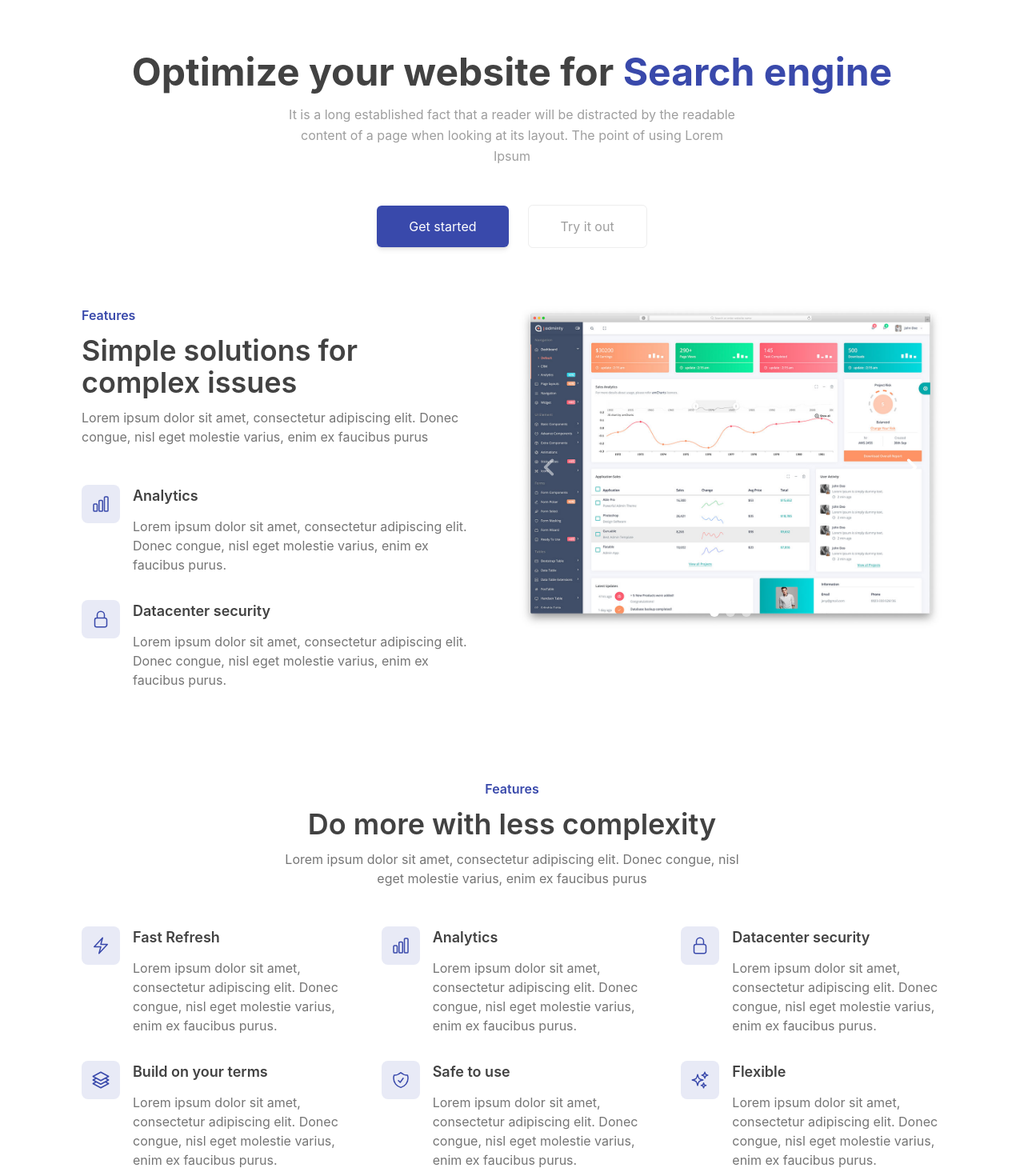
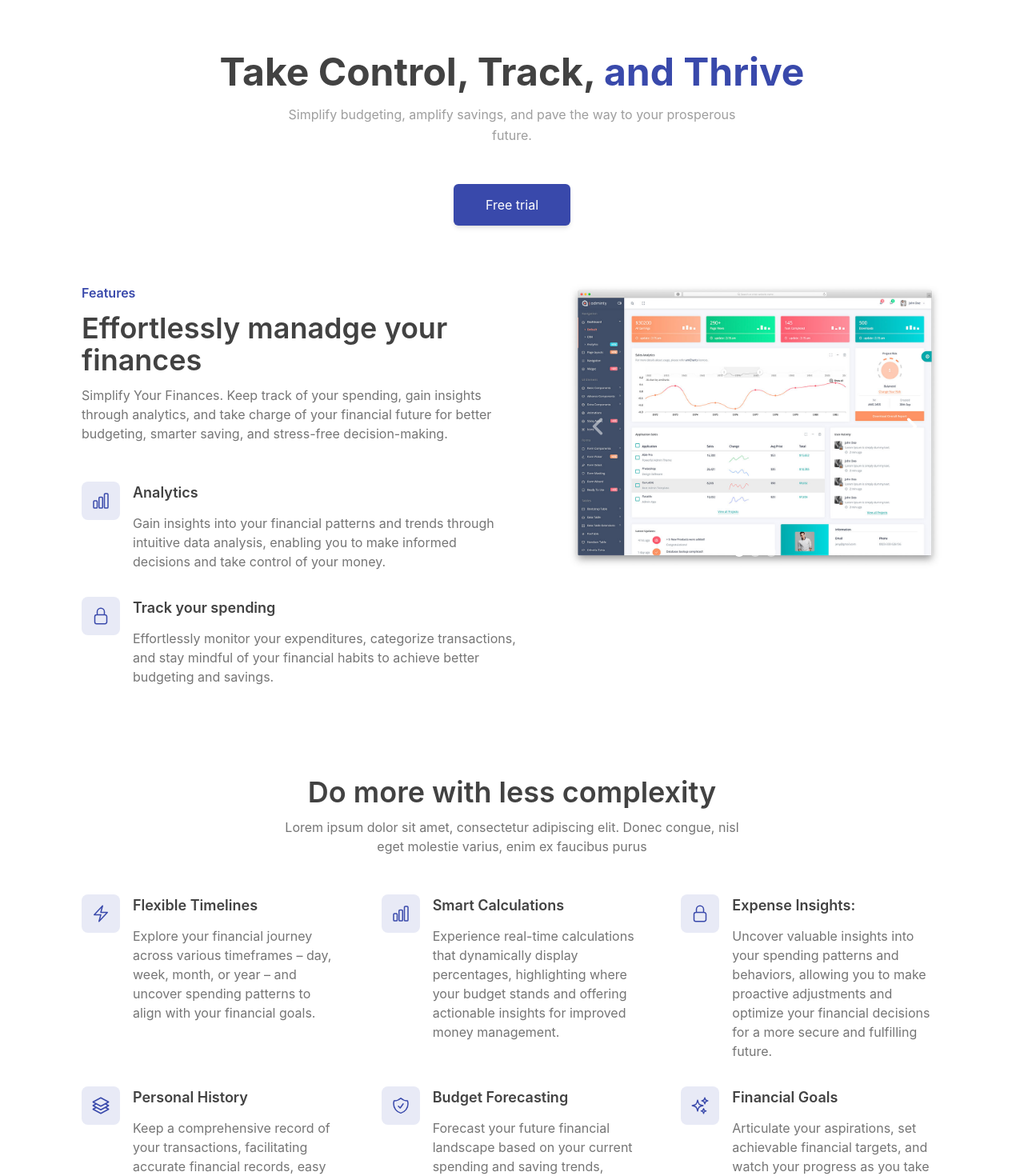
Before and after one commit to maxencemazeau/financewebsite, a React (Create React App) app: page / in a window 1280 px wide. Shown: the part 160-1630 px from the top of the page at 80% size. Built offline with nearby package versions, Linux system fonts and the light colour scheme.

Commit message:
Remplissage hero et header

```diff
--- a/src/page/Home/Features.tsx
+++ b/src/page/Home/Features.tsx
@@ -6,48 +6,48 @@ export default function Features() {
                 <svg xmlns="http://www.w3.org/2000/svg" fill="none" viewBox="0 0 24 24" strokeWidth={1.5} stroke="currentColor" className="w-6 h-6">
                     <path strokeLinecap="round" strokeLinejoin="round" d="M3.75 13.5l10.5-11.25L12 10.5h8.25L9.75 21.75 12 13.5H3.75z" />
                 </svg>,
-            title: "Fast Refresh",
-            desc: "Lorem ipsum dolor sit amet, consectetur adipiscing elit. Donec congue, nisl eget molestie varius, enim ex faucibus purus."
+            title: "Flexible Timelines",
+            desc: "Explore your financial journey across various timeframes – day, week, month, or year – and uncover spending patterns to align with your financial goals."
         },
         {
             icon:
                 <svg xmlns="http://www.w3.org/2000/svg" fill="none" viewBox="0 0 24 24" strokeWidth={1.5} stroke="currentColor" className="w-6 h-6">
                     <path strokeLinecap="round" strokeLinejoin="round" d="M3 13.125C3 12.504 3.504 12 4.125 12h2.25c.621 0 1.125.504 1.125 1.125v6.75C7.5 20.496 6.996 21 6.375 21h-2.25A1.125 1.125 0 013 19.875v-6.75zM9.75 8.625c0-.621.504-1.125 1.125-1.125h2.25c.621 0 1.125.504 1.125 1.125v11.25c0 .621-.504 1.125-1.125 1.125h-2.25a1.125 1.125 0 01-1.125-1.125V8.625zM16.5 4.125c0-.621.504-1.125 1.125-1.125h2.25C20.496 3 21 3.504 21 4.125v15.75c0 .621-.504 1.125-1.125 1.125h-2.25a1.125 1.125 0 01-1.125-1.125V4.125z" />
                 </svg>,
-            title: "Analytics",
-            desc: "Lorem ipsum dolor sit amet, consectetur adipiscing elit. Donec congue, nisl eget molestie varius, enim ex faucibus purus."
+            title: "Smart Calculations",
+            desc: "Experience real-time calculations that dynamically display percentages, highlighting where your budget stands and offering actionable insights for improved money management."
         },
         {
             icon:
                 <svg xmlns="http://www.w3.org/2000/svg" fill="none" viewBox="0 0 24 24" strokeWidth={1.5} stroke="currentColor" className="w-6 h-6">
                     <path strokeLinecap="round" strokeLinejoin="round" d="M16.5 10.5V6.75a4.5 4.5 0 10-9 0v3.75m-.75 11.25h10.5a2.25 2.25 0 002.25-2.25v-6.75a2.25 2.25 0 00-2.25-2.25H6.75a2.25 2.25 0 00-2.25 2.25v6.75a2.25 2.25 0 002.25 2.25z" />
                 </svg>,
-            title: "Datacenter security",
-            desc: "Lorem ipsum dolor sit amet, consectetur adipiscing elit. Donec congue, nisl eget molestie varius, enim ex faucibus purus."
+            title: "Expense Insights: ",
+            desc: "Uncover valuable insights into your spending patterns and behaviors, allowing you to make proactive adjustments and optimize your financial decisions for a more secure and fulfilling future."
         },
         {
             icon:
                 <svg xmlns="http://www.w3.org/2000/svg" fill="none" viewBox="0 0 24 24" strokeWidth={1.5} stroke="currentColor" className="w-6 h-6">
                     <path strokeLinecap="round" strokeLinejoin="round" d="M6.429 9.75L2.25 12l4.179 2.25m0-4.5l5.571 3 5.571-3m-11.142 0L2.25 7.5 12 2.25l9.75 5.25-4.179 2.25m0 0L21.75 12l-4.179 2.25m0 0l4.179 2.25L12 21.75 2.25 16.5l4.179-2.25m11.142 0l-5.571 3-5.571-3" />
                 </svg>,
-            title: "Build on your terms",
-            desc: "Lorem ipsum dolor sit amet, consectetur adipiscing elit. Donec congue, nisl eget molestie varius, enim ex faucibus purus."
+            title: "Personal History",
+            desc: "Keep a comprehensive record of your transactions, facilitating accurate financial records, easy expense tracking, and a clear overview of your monetary history."
         },
         {
             icon:
                 <svg xmlns="http://www.w3.org/2000/svg" fill="none" viewBox="0 0 24 24" strokeWidth={1.5} stroke="currentColor" className="w-6 h-6">
                     <path strokeLinecap="round" strokeLinejoin="round" d="M9 12.75L11.25 15 15 9.75m-3-7.036A11.959 11.959 0 013.598 6 11.99 11.99 0 003 9.749c0 5.592 3.824 10.29 9 11.623 5.176-1.332 9-6.03 9-11.622 0-1.31-.21-2.571-.598-3.751h-.152c-3.196 0-6.1-1.248-8.25-3.285z" />
                 </svg>,
-            title: "Safe to use",
-            desc: "Lorem ipsum dolor sit amet, consectetur adipiscing elit. Donec congue, nisl eget molestie varius, enim ex faucibus purus."
+            title: "Budget Forecasting",
+            desc: "Forecast your future financial landscape based on your current spending and saving trends, allowing you to proactively plan for upcoming expenses and ensure a stable financial path."
         },
         {
             icon:
                 <svg xmlns="http://www.w3.org/2000/svg" fill="none" viewBox="0 0 24 24" strokeWidth={1.5} stroke="currentColor" className="w-6 h-6">
                     <path strokeLinecap="round" strokeLinejoin="round" d="M9.813 15.904L9 18.75l-.813-2.846a4.5 4.5 0 00-3.09-3.09L2.25 12l2.846-.813a4.5 4.5 0 003.09-3.09L9 5.25l.813 2.846a4.5 4.5 0 003.09 3.09L15.75 12l-2.846.813a4.5 4.5 0 00-3.09 3.09zM18.259 8.715L18 9.75l-.259-1.035a3.375 3.375 0 00-2.455-2.456L14.25 6l1.036-.259a3.375 3.375 0 002.455-2.456L18 2.25l.259 1.035a3.375 3.375 0 002.456 2.456L21.75 6l-1.035.259a3.375 3.375 0 00-2.456 2.456zM16.894 20.567L16.5 21.75l-.394-1.183a2.25 2.25 0 00-1.423-1.423L13.5 18.75l1.183-.394a2.25 2.25 0 001.423-1.423l.394-1.183.394 1.183a2.25 2.25 0 001.423 1.423l1.183.394-1.183.394a2.25 2.25 0 00-1.423 1.423z" />
                 </svg>,
-            title: "Flexible",
-            desc: "Lorem ipsum dolor sit amet, consectetur adipiscing elit. Donec congue, nisl eget molestie varius, enim ex faucibus purus."
+            title: "Financial Goals",
+            desc: "Articulate your aspirations, set achievable financial targets, and watch your progress as you take steps towards achieving your desired financial milestones."
         },
     ]
 
@@ -55,9 +55,6 @@ export default function Features() {
         <section className="py-14">
             <div className="max-w-screen-xl mx-auto px-4 text-gray-600 md:px-8">
                 <div className="max-w-xl mx-auto space-y-3 sm:text-center">
-                    <h3 className="text-indigo-600 font-semibold">
-                        Features
-                    </h3>
                     <p className="text-gray-800 text-3xl font-semibold sm:text-4xl">
                         Do more with less complexity
                     </p>
--- a/src/page/Home/Hero.tsx
+++ b/src/page/Home/Hero.tsx
@@ -7,19 +7,16 @@ export default function Hero() {
         <section className="mt-24 mx-auto max-w-screen-xl pb-4 px-4 sm:px-8">
                 <div className="text-center space-y-4">
                     <h1 className="text-gray-800 font-bold text-4xl md:text-5xl">
-                        Optimize your website for
-                         <span className="text-indigo-600"> Search engine</span>
+                    Take Control, Track,
+                         <span className="text-indigo-600"> and Thrive</span>
                     </h1>
                     <p className="text-gray-500 max-w-xl mx-auto leading-relaxed">
-                        It is a long established fact that a reader will be distracted by the readable content of a page when looking at its layout. The point of using Lorem Ipsum
+                    Simplify budgeting, amplify savings, and pave the way to your prosperous future.
                     </p>
                 </div>
                 <div className="mt-12 justify-center items-center space-y-3 sm:space-x-6 sm:space-y-0 sm:flex">
                     <a href="javascript:void(0)" className="px-10 py-3.5 w-full bg-indigo-600 text-white text-center rounded-md shadow-md block sm:w-auto">
-                        Get started
-                    </a>
-                    <a href="javascript:void(0)" className="px-10 py-3.5 w-full text-gray-500 text-center border rounded-md duration-300 hover:text-indigo-600 hover:shadow block sm:w-auto">
-                        Try it out
+                        Free trial
                     </a>
                 </div>
             </section>
--- a/src/page/Home/NavBar.tsx
+++ b/src/page/Home/NavBar.tsx
@@ -7,8 +7,8 @@ export default function NavBar() {
     // Replace javascript:void(0) paths with your paths
     const navigation = [
         { title: "Features", path: "" },
-        { title: "Integrations", path: "" },
-        { title: "Customers", path: "" },
+        { title: "Services", path: "" },
+        { title: "Testimony", path: "" },
         { title: "Pricing", path: "" }
     ]
 
--- a/src/page/Home/VisualFeature.tsx
+++ b/src/page/Home/VisualFeature.tsx
@@ -10,15 +10,15 @@ export default function VisualFeature() {
                     <path strokeLinecap="round" strokeLinejoin="round" d="M3 13.125C3 12.504 3.504 12 4.125 12h2.25c.621 0 1.125.504 1.125 1.125v6.75C7.5 20.496 6.996 21 6.375 21h-2.25A1.125 1.125 0 013 19.875v-6.75zM9.75 8.625c0-.621.504-1.125 1.125-1.125h2.25c.621 0 1.125.504 1.125 1.125v11.25c0 .621-.504 1.125-1.125 1.125h-2.25a1.125 1.125 0 01-1.125-1.125V8.625zM16.5 4.125c0-.621.504-1.125 1.125-1.125h2.25C20.496 3 21 3.504 21 4.125v15.75c0 .621-.504 1.125-1.125 1.125h-2.25a1.125 1.125 0 01-1.125-1.125V4.125z" />
                 </svg>,
             title: "Analytics",
-            desc: "Lorem ipsum dolor sit amet, consectetur adipiscing elit. Donec congue, nisl eget molestie varius, enim ex faucibus purus."
+            desc: "Gain insights into your financial patterns and trends through intuitive data analysis, enabling you to make informed decisions and take control of your money."
         },
         {
             icon:
                 <svg xmlns="http://www.w3.org/2000/svg" fill="none" viewBox="0 0 24 24" strokeWidth={1.5} stroke="currentColor" className="w-6 h-6">
                     <path strokeLinecap="round" strokeLinejoin="round" d="M16.5 10.5V6.75a4.5 4.5 0 10-9 0v3.75m-.75 11.25h10.5a2.25 2.25 0 002.25-2.25v-6.75a2.25 2.25 0 00-2.25-2.25H6.75a2.25 2.25 0 00-2.25 2.25v6.75a2.25 2.25 0 002.25 2.25z" />
                 </svg>,
-            title: "Datacenter security",
-            desc: "Lorem ipsum dolor sit amet, consectetur adipiscing elit. Donec congue, nisl eget molestie varius, enim ex faucibus purus."
+            title: "Track your spending",
+            desc: "Effortlessly monitor your expenditures, categorize transactions, and stay mindful of your financial habits to achieve better budgeting and savings."
         }
     ]
 
@@ -32,10 +32,10 @@ export default function VisualFeature() {
                             Features
                         </h3>
                         <p className="text-gray-800 text-3xl font-semibold sm:text-4xl">
-                            Simple solutions for complex issues
+                            Effortlessly manadge your finances
                         </p>
                         <p>
-                            Lorem ipsum dolor sit amet, consectetur adipiscing elit. Donec congue, nisl eget molestie varius, enim ex faucibus purus
+                        Simplify Your Finances. Keep track of your spending, gain insights through analytics, and take charge of your financial future for better budgeting, smarter saving, and stress-free decision-making.
                         </p>
                     </div>
                     <div className="mt-12 max-w-lg lg:max-w-none">
```
